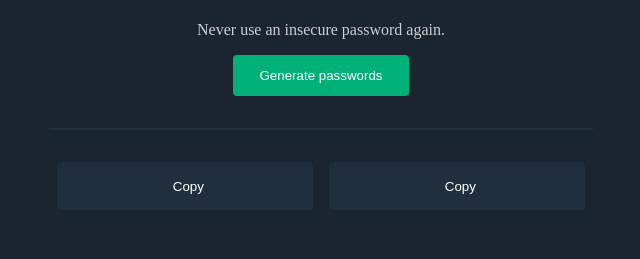
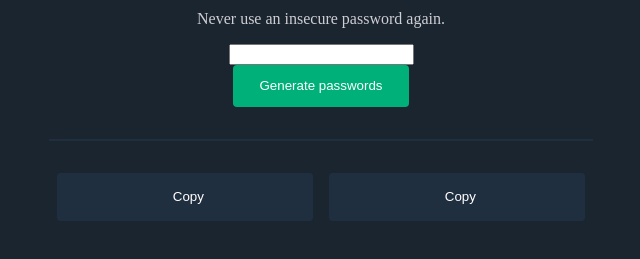
Before and after one commit to imRanDan/password-generator, a plain HTML site: page index.html in a window 1280 px wide. Shown: the part 357-616 px from the top of the page, without its empty margins (319-959 px from the left). Drawn offline with Linux system fonts and the light colour scheme.

Commit message:
working on adding extra features for password generator

```diff
--- a/index.html
+++ b/index.html
@@ -12,6 +12,10 @@
   <main>
     <h1>Generate a <br> <span>random password</span></h1>
     <p>Never use an insecure password again.</p>
+
+    <div class="password-options">
+      <input type="number" id="password-length">
+    </div>
 
       <button id="generate-el">Generate passwords</button>
 
--- a/scripts.js
+++ b/scripts.js
@@ -1,6 +1,7 @@
 let password1El = document.getElementById("password1-el")
 let password2El = document.getElementById("password2-el")
 let generateEl = document.getElementById("generate-el")
+let passwordLengthEl = document.getElementById("password-length")
 
 let copyButtons = document.querySelectorAll(".copy-button")
 
@@ -52,3 +53,5 @@ function copyToClipboard(event) {
     alert("Password is copied to clipboard!")
   }
 }
+
+function
```
